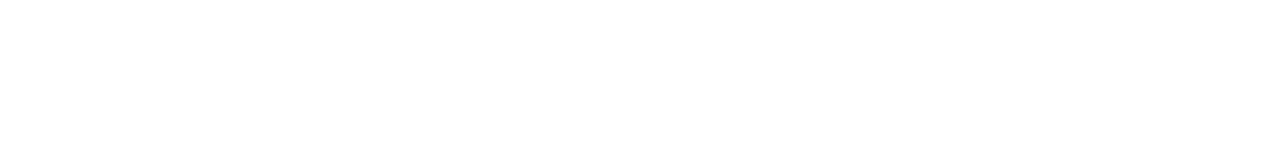
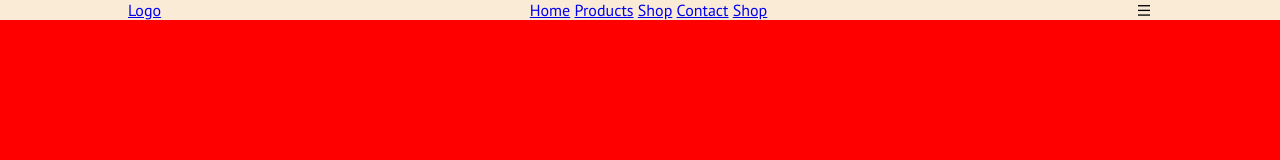
Before and after one commit to quannguyenhai2001/sandbox_gsap-threejs-effects, a plain HTML site: page fanta-scroll/index.html in a window 1280 px wide. Drawn offline with nearby package versions, Linux system fonts and the light colour scheme.

Commit message:
feat-1: add font and icon CDN

```diff
--- a/fanta-scroll/index.html
+++ b/fanta-scroll/index.html
@@ -3,11 +3,33 @@
   <head>
     <meta charset="UTF-8" />
     <meta name="viewport" content="width=device-width, initial-scale=1.0" />
+    <link rel="preconnect" href="https://fonts.googleapis.com" />
+    <link rel="preconnect" href="https://fonts.gstatic.com" crossorigin />
+    <link
+      href="https://fonts.googleapis.com/css2?family=PT+Sans:ital,wght@0,400;0,700;1,400;1,700&display=swap"
+      rel="stylesheet"
+    />
+    <link
+      href="https://cdn.jsdelivr.net/npm/remixicon@4.1.0/fonts/remixicon.css"
+      rel="stylesheet"
+    />
     <link rel="stylesheet" href="./style.css" />
     <title>Fanta</title>
   </head>
   <body>
-    <div class="main"></div>
+    <div class="main">
+      <nav>
+        <a href="#">Logo</a>
+        <div class="cntr-nav">
+          <a href="#">Home</a>
+          <a href="#">Products</a>
+          <a href="#">Shop</a>
+          <a href="#">Contact</a>
+          <a href="#">Shop</a>
+        </div>
+        <i class="ri-menu-line"></i>
+      </nav>
+    </div>
     <script src="./script.js"></script>
   </body>
 </html>
--- a/fanta-scroll/style.css
+++ b/fanta-scroll/style.css
@@ -1,2 +1,21 @@
+* {
+  padding: 0;
+  margin: 0;
+  box-sizing: border-box;
+  font-family: "PT Sans", sans-serif;
+}
+
 .main {
+  width: 100%;
+  height: 100vh;
+  background-color: red;
 }
+
+nav {
+  width: 100%;
+  display: flex;
+  align-items: center;
+  justify-content: space-between;
+  background-color: antiquewhite;
+  padding: 0 10vw;
+}
```
